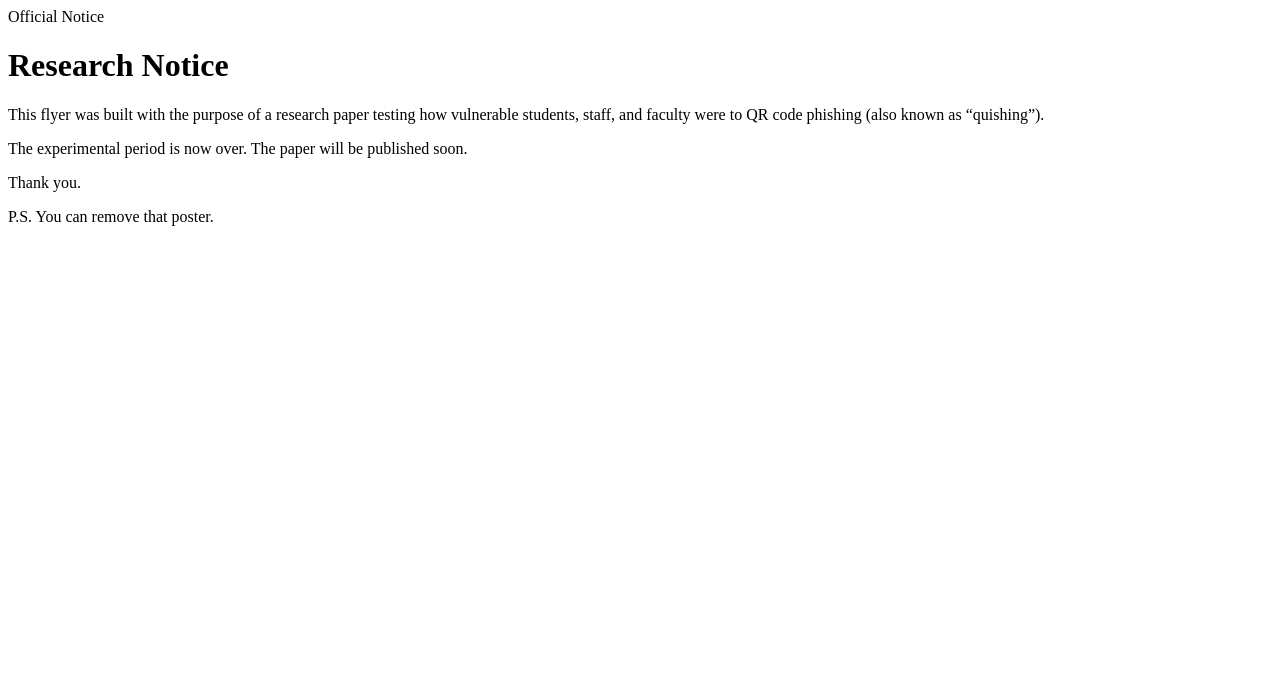
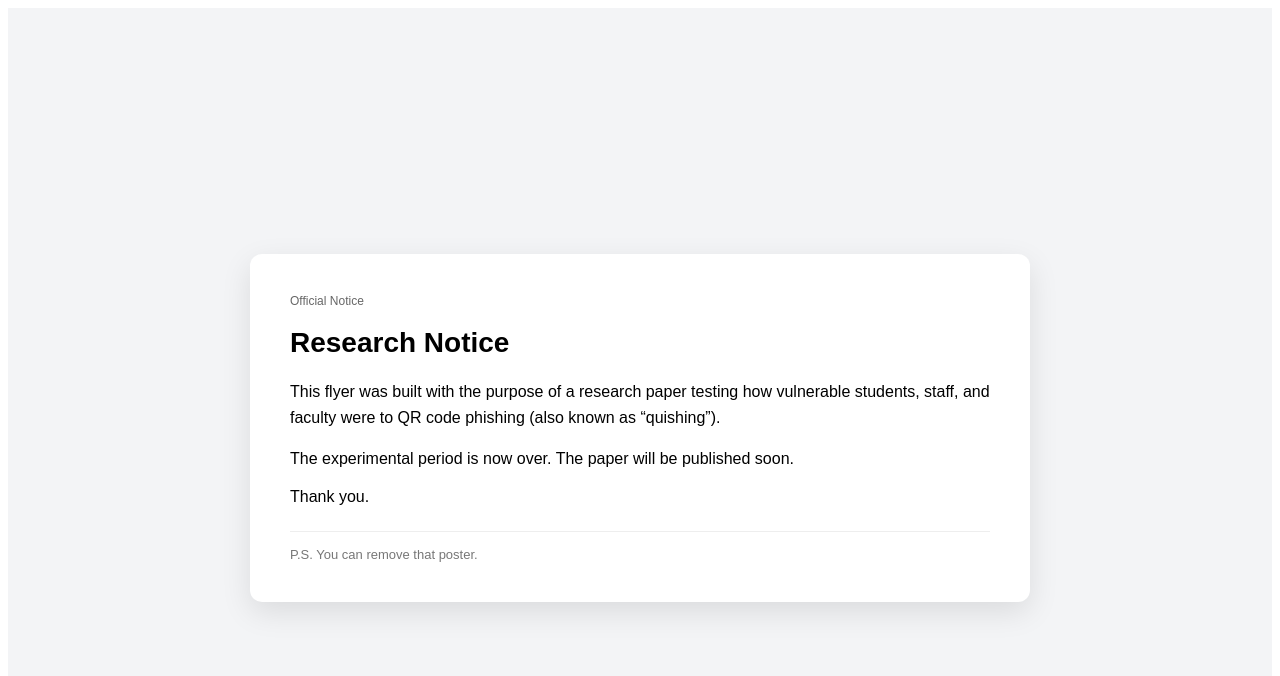
Before and after one commit to Rbregu/saint-leo-study, a React (Vite) app: page / in a window 1280 px wide. Shown: the top 676 px of the page. Built offline with nearby package versions, Linux system fonts and the light colour scheme.

Commit message:
Update PhishingStudy.jsx

```diff
--- a/src/PhishingStudy.jsx
+++ b/src/PhishingStudy.jsx
@@ -2,35 +2,47 @@ import React from "react";
 
 export default function NoticePage() {
   return (
-    <div className="min-h-screen flex items-center justify-center bg-gradient-to-b from-gray-100 to-gray-200 px-4">
-      <div className="w-full max-w-2xl bg-white rounded-2xl shadow-xl border border-gray-200 p-10">
+    <div style={{
+      minHeight: "100vh",
+      display: "flex",
+      justifyContent: "center",
+      alignItems: "center",
+      background: "#f3f4f6",
+      fontFamily: "Arial, sans-serif",
+      padding: "20px"
+    }}>
+      <div style={{
+        maxWidth: "700px",
+        background: "white",
+        padding: "40px",
+        borderRadius: "12px",
+        boxShadow: "0 10px 30px rgba(0,0,0,0.1)"
+      }}>
 
-        <div className="mb-6">
-          <span className="text-xs uppercase tracking-wider text-gray-500">
+        <div style={{ fontSize: "12px", color: "#666", marginBottom: "10px" }}>
           Official Notice
-          </span>
-          <h1 className="text-3xl font-semibold text-gray-900 mt-2">
+        </div>
+
+        <h1 style={{ fontSize: "28px", marginBottom: "20px" }}>
           Research Notice
         </h1>
-        </div>
 
-        <div className="space-y-4 text-gray-700 leading-relaxed">
-          <p>
+        <p style={{ marginBottom: "15px", lineHeight: "1.6" }}>
           This flyer was built with the purpose of a research paper testing how
           vulnerable students, staff, and faculty were to QR code phishing
           (also known as “quishing”).
         </p>
 
-          <p>
+        <p style={{ marginBottom: "15px", lineHeight: "1.6" }}>
           The experimental period is now over. The paper will be published soon.
         </p>
 
-          <p>Thank you.</p>
+        <p style={{ marginBottom: "25px" }}>Thank you.</p>
+
+        <div style={{ fontSize: "13px", color: "#777", borderTop: "1px solid #eee", paddingTop: "15px" }}>
+          P.S. You can remove that poster.
         </div>
 
-        <div className="mt-8 pt-6 border-t border-gray-200 text-sm text-gray-500">
-          P.S. You can remove that poster.
-        </div>
       </div>
     </div>
   );
```
Lines whose indentation alone changed are shown as unchanged.
